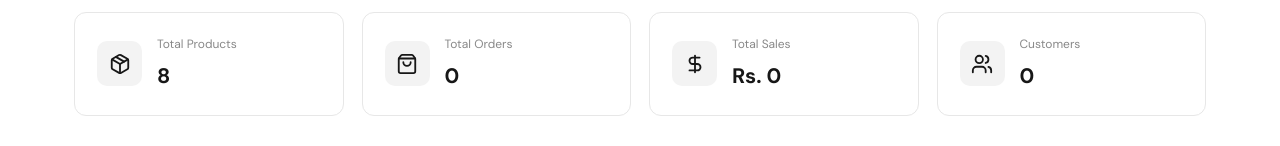
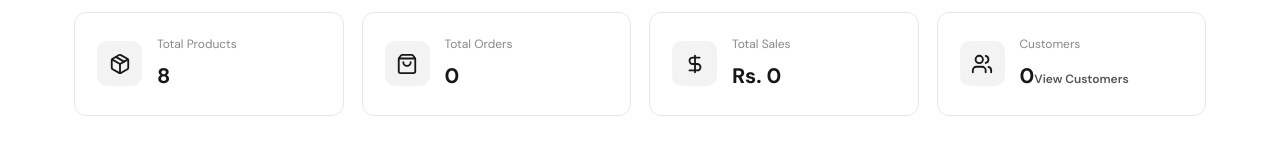
Before and after one commit to aashishbudhathoki333/Watch-ME, a React (Vite) app in the folder client/: page /admin in a window 1280 px wide. Shown: the part 283-429 px from the top of the page. Built offline with nearby package versions, Linux system fonts and the light colour scheme; a web font is replaced by a local one.

Commit message:
feat: add link to view customers in AdminDashboard statistics

```diff
--- a/client/src/pages/AdminDashboard.css
+++ b/client/src/pages/AdminDashboard.css
@@ -235,3 +235,16 @@
 .admin-orders-button:hover {
     background: #333;
 }
+.admin-stat-link {
+    display: inline-block;
+    margin-top: 6px;
+    color: #555;
+    font-size: 12px;
+    font-weight: 600;
+    text-decoration: none;
+}
+
+.admin-stat-link:hover {
+    color: #111;
+    text-decoration: underline;
+}
--- a/client/src/pages/AdminDashboard.jsx
+++ b/client/src/pages/AdminDashboard.jsx
@@ -125,14 +125,22 @@ const AdminDashboard = () => {
 
 
         {/* CUSTOMERS */}
-        <div className="admin-stat-card">
+       <div className="admin-stat-card admin-customer-card">
   <div className="admin-stat-icon">
     <Users size={22} />
   </div>
 
   <div>
     <span>Customers</span>
+
     <strong>{customers.length}</strong>
+
+    <Link
+      to="/admin/customers"
+      className="admin-stat-link"
+    >
+      View Customers
+    </Link>
   </div>
 </div>
 
```
Lines whose indentation alone changed are shown as unchanged.
